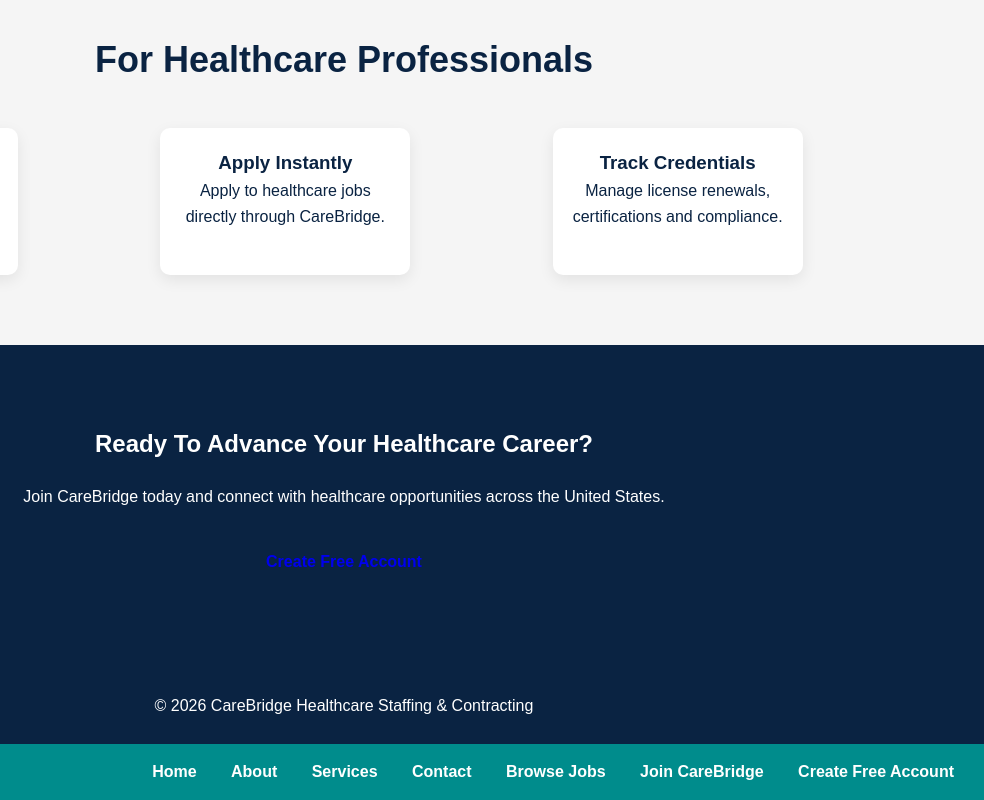
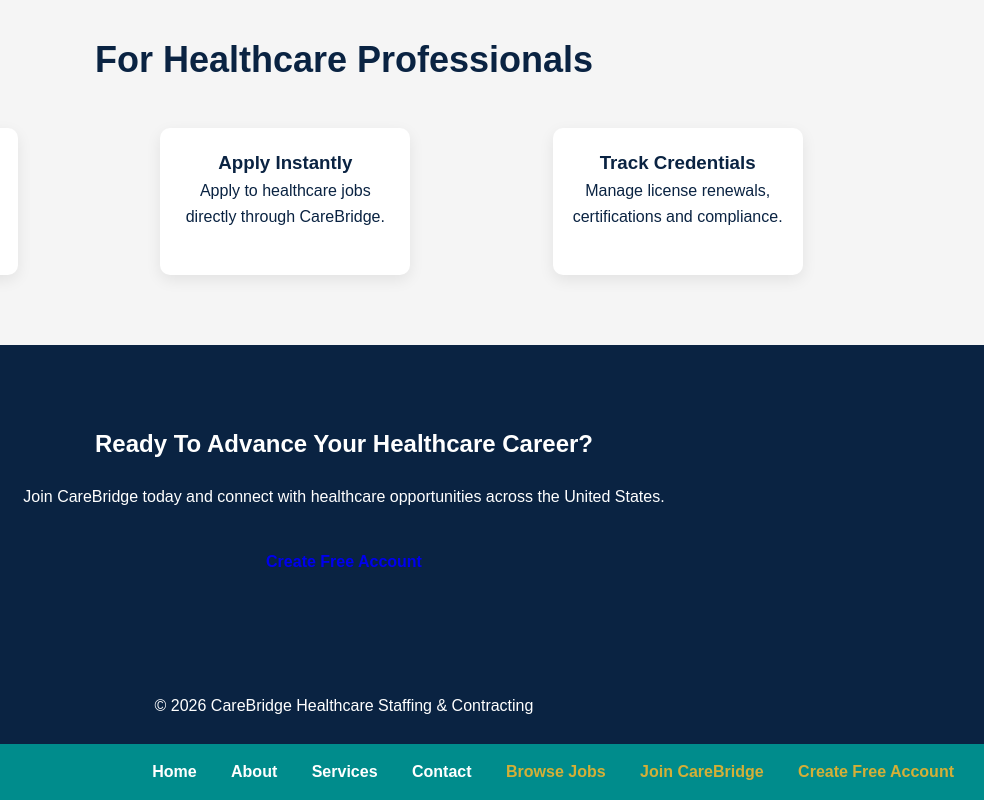
Before and after one commit to nayrobikai-byte/Carebridge-, a plain HTML site: page index.html in a window 1280 px wide. Shown: the part 1842-2642 px from the top of the page, 296-1280 px from the left. Drawn offline with Linux system fonts and the light colour scheme.

Commit message:
Update style.css

```diff
--- a/assets/css/style.css
+++ b/assets/css/style.css
@@ -322,3 +322,8 @@ button {
     padding:12px;
     border:none;
 }
+.gold-link {
+    color: #D4AF37;
+    font-weight: bold;
+    text-decoration: none;
+}
```
